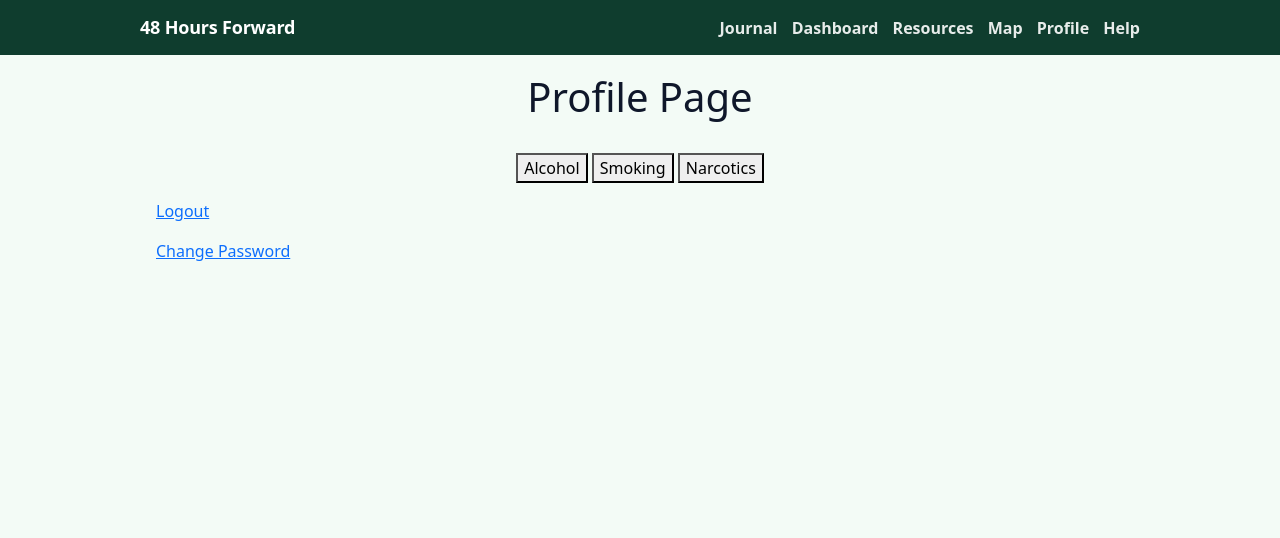
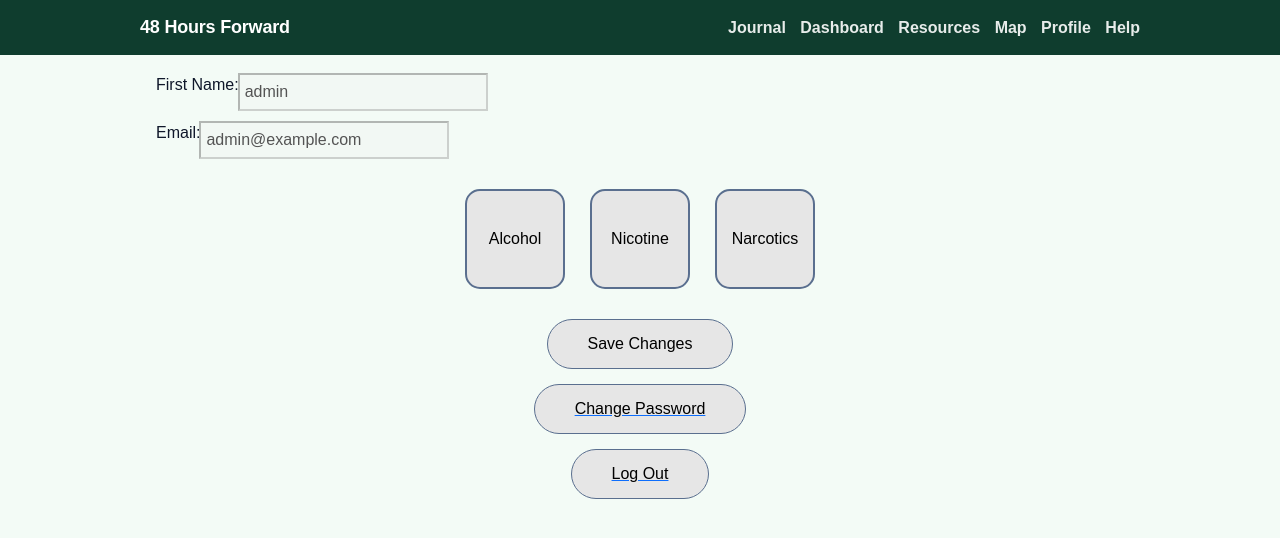
Before and after one commit to ShadowStorm0101/48_Hours_Forward, a Flask app: page /profile in a window 1280 px wide. Shown: the top 538 px of the page. Run offline with Flask 3, Linux system fonts and the light colour scheme; the visitor is signed in with stand-in values (Sample User, id 1); some libraries are stand-ins or nearby versions.

Commit message:
Changed layout of profile page, still needs a little tinkering but most of it is done. Just need to change the positioning of name, email, and buttons for saving changes, password change and logout

```diff
--- a/app/templates/profile.html
+++ b/app/templates/profile.html
@@ -3,31 +3,130 @@
 {% block title %}Profile{% endblock %}
 
 {% block content %}
-<h1 style="text-align:center;">Profile Page</h1>
 
-<div style="text-align:center; margin-top: 2rem;">
+<style>
+  body {
+    font-family: Arial, sans-serif;
+  }
+
+  .container {
+    text-align: center;
+    margin-top: 20px;
+  }
+
+  /* Top nav */
+  .nav-bar {
+    display: flex;
+    justify-content: center;
+    gap: 10px;
+    margin-bottom: 20px;
+  }
+
+  .nav-btn {
+    padding: 10px 20px;
+    border-radius: 10px;
+    border: 1px solid #5a6f8f;
+    background-color: #e6e6e6;
+    cursor: pointer;
+  }
+
+  .nav-btn.active {
+    background-color: #a9b9d1;
+  }
+
+  /* Main buttons */
+  .main-btn {
+    margin: 15px auto;
+    display: block;
+    padding: 12px 40px;
+    border-radius: 25px;
+    border: 1px solid #5a6f8f;
+    background-color: #e6e6e6;
+    cursor: pointer;
+    font-size: 16px;
+  }
+
+  /* Form inputs */
+  .input-group {
+    margin: 10px 0;
+  }
+
+  input {
+    padding: 5px;
+    width: 250px;
+  }
+
+  /* Habit buttons */
+  .habit-container {
+    display: flex;
+    justify-content: center;
+    gap: 25px;
+    margin: 30px 0;
+  }
+
+  .habit-btn {
+    width: 100px;
+    height: 100px;
+    border-radius: 15px;
+    border: 2px solid #5a6f8f;
+    background-color: #e6e6e6;
+    cursor: pointer;
+    transition: 0.2s;
+  }
+
+  .habit-btn.active {
+    background-color: #a9b9d1;
+    box-shadow: 0 0 0 4px #c7d4ea;
+  }
+</style>
+
+ <!-- USER INFO -->
+  <div class="input-group">
+    <label>First Name:</label>
+    <input type="text" value="{{ user.username }}" disabled>
+  </div>
+
+  <div class="input-group">
+    <label>Email:</label>
+    <input type="text" value="{{ user.email }}" disabled>
+  </div>
+
+  <!-- HABITS FORM -->
   <form method="POST" action="{{ url_for('main.update_habits') }}">
 
-    <button type="submit" name="habit" value="alcohol">
+    <div class="habit-container">
+
+      <button type="submit" name="habit" value="alcohol"
+        class="habit-btn {% if user.alcohol %}active{% endif %}">
         Alcohol
       </button>
 
-    <button type="submit" name="habit" value="smoking">
-      Smoking
+      <button type="submit" name="habit" value="smoking"
+        class="habit-btn {% if user.smoking %}active{% endif %}">
+        Nicotine
       </button>
 
-    <button type="submit" name="habit" value="narcotics">
+      <button type="submit" name="habit" value="narcotics"
+        class="habit-btn {% if user.narcotics %}active{% endif %}">
         Narcotics
       </button>
 
-  </form>
     </div>
 
-<div style="margin-top: 1rem;">
-  <a href="{{ url_for('main.logout') }}">Logout</a>
+  </form>
+
+  <!-- SAVE + PASSWORD -->
+  <button class="main-btn">Save Changes</button>
+
+  <a href="{{ url_for('main.change_password') }}">
+    <button class="main-btn">Change Password</button>
+  </a>
+
+<!-- LOGOUT -->
+  <a href="{{ url_for('main.logout') }}">
+    <button class="main-btn">Log Out</button>
+  </a>
+
 </div>
 
-<div style="margin-top: 1rem;">
-  <a href="{{ url_for('main.change_password') }}">Change Password</a>
-</div>
 {% endblock %}
```
Lines whose indentation alone changed are shown as unchanged.
